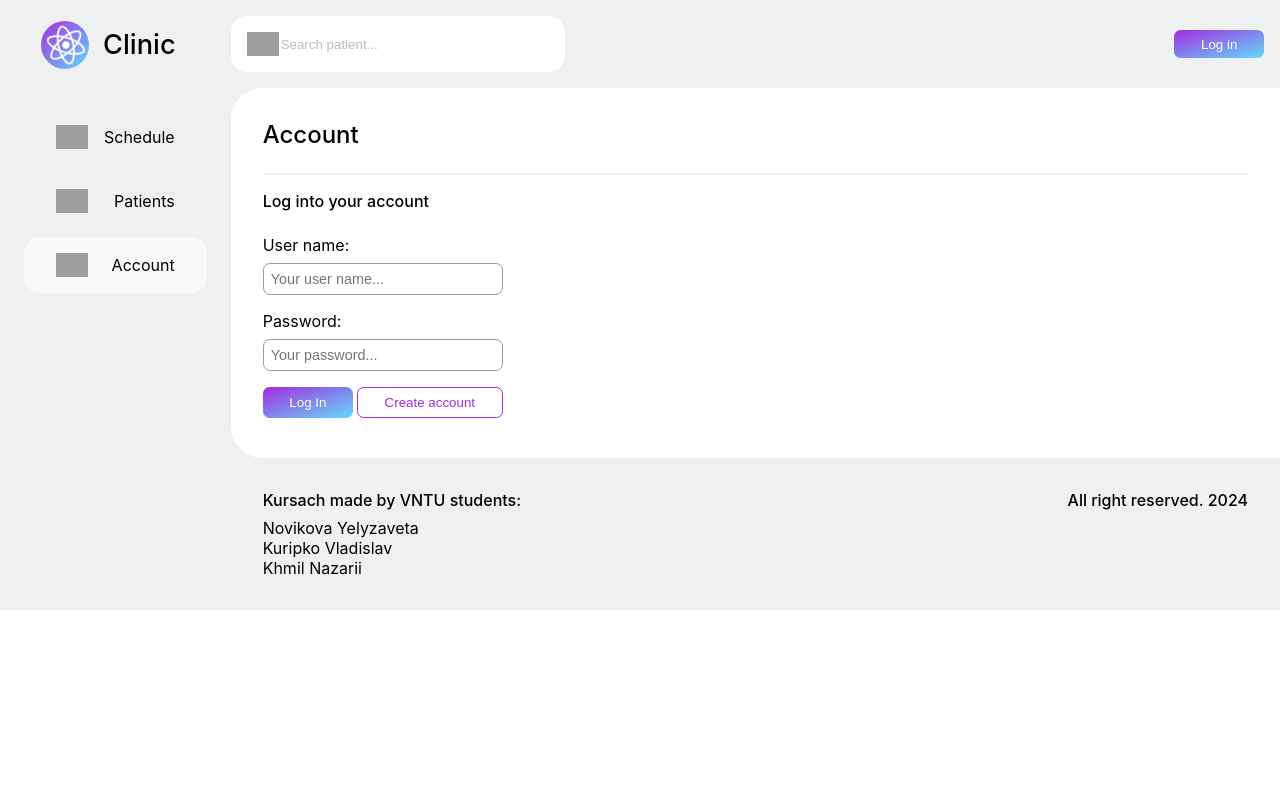
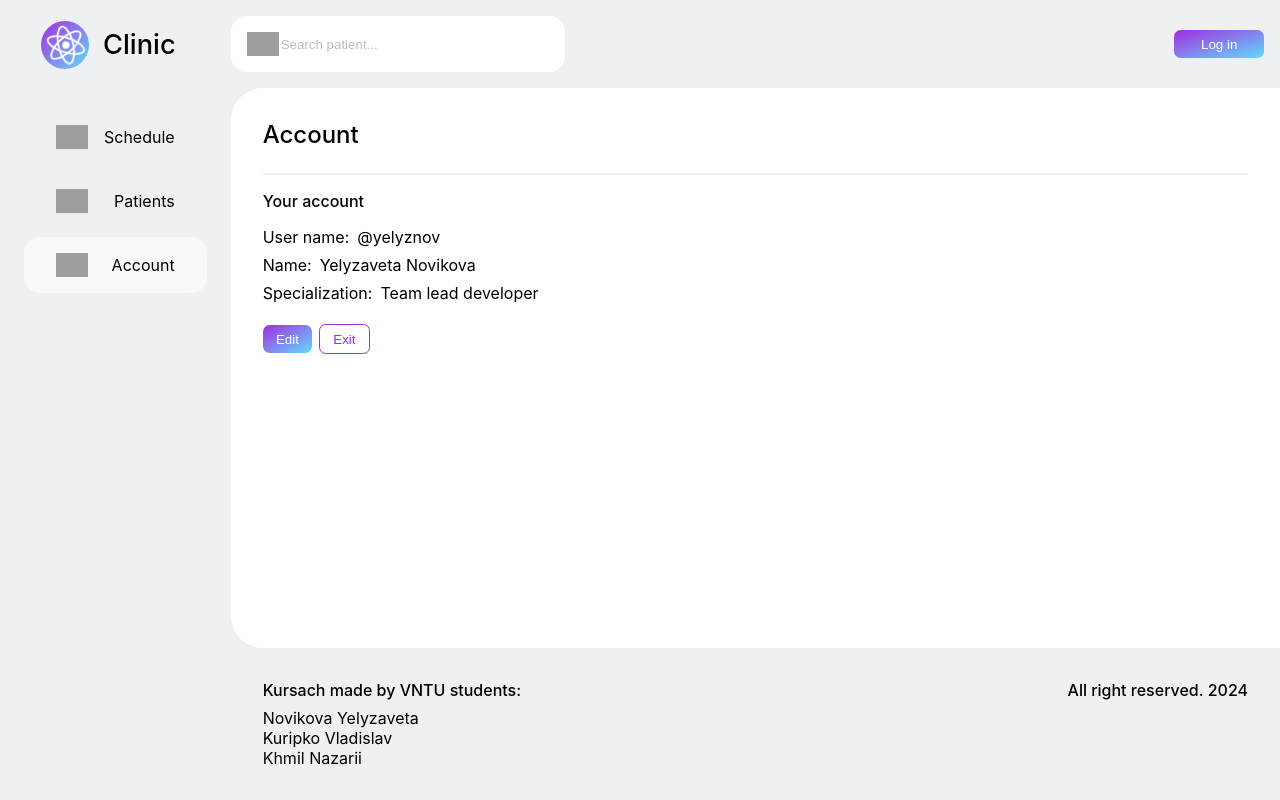
Before and after one commit to yelyzavetanov/clinic, a React (Create React App) app: page /account in a window 1280 px wide. Built offline with nearby package versions, Linux system fonts and the light colour scheme; grey boxes are pictures that could not be loaded.

Commit message:
Add account info component

```diff
--- a/src/components/Account/Account.jsx
+++ b/src/components/Account/Account.jsx
@@ -3,15 +3,17 @@ import s from "./Account.module.css";
 import GrayLine from "../common/GrayLine/GrayLine";
 import LogIn from "./LogIn/LogIn";
 import CreateAccount from "./CreateAccount/CreateAccount";
+import AccountInfo from "./AccountInfo/AccountInfo";
 
 function Account() {
-    const [accountComponent, setAccountComponent] = useState("logIn");
+    const [accountComponent, setAccountComponent] = useState("accountInfo");
 
     return (
         <div className={s.accountContainer}>
             <div className={s.account}>
                 <div className={s.title}>Account</div>
                 <GrayLine/>
+                {accountComponent === "accountInfo" && <AccountInfo setAccountComponent={setAccountComponent}/>}
                 {accountComponent === "logIn" && <LogIn setAccountComponent={setAccountComponent}/>}
                 {accountComponent === "createAccount" && <CreateAccount setAccountComponent={setAccountComponent}/>}
             </div>
--- a/src/components/Account/Account.module.css
+++ b/src/components/Account/Account.module.css
@@ -1,6 +1,7 @@
 .accountContainer {
     background: #eef0f2;
     width: 100%;
+    min-height: 70vh;
 }
 
 .account {
--- /dev/null
+++ b/src/components/Account/AccountInfo/AccountInfo.jsx
@@ -0,0 +1,72 @@
+import React, {useState} from "react";
+import s from "./AccountInfo.module.css";
+
+function AccountInfo(props) {
+    const [editMode, setEditMode] = useState(false);
+    const [isExitMessage, setIsExitMessage] = useState(false);
+
+    const [name, setName] = useState("Yelyzaveta Novikova");
+    const [specialization, setSpecialization] = useState("Team lead developer");
+
+    const onExitButton = () => {
+        setIsExitMessage(true);
+        setEditMode(false);
+    }
+
+    const onEditButton = () => {
+        setEditMode(true);
+        setIsExitMessage(false);
+    }
+
+
+    return (
+        <div className={s.accountInfo}>
+            <div className={s.title}>Your account</div>
+            <div>
+                <div className={s.accountInfoItem}>
+                    User name:
+                    <span>@yelyznov</span>
+                </div>
+                <div className={s.accountInfoItem}>
+                    Name:
+                    {editMode
+                        ? <input
+                            placeholder={"Your name..."}
+                            value={name}
+                            onChange={event => setName(event.target.value)}
+                        />
+                        : <span>{name}</span>
+                    }
+                </div>
+                <div className={s.accountInfoItem}>
+                    Specialization:
+                    {editMode
+                        ? <input
+                            placeholder={"Your specialization..."}
+                            value={specialization}
+                            onChange={event => setSpecialization(event.target.value)}
+                        />
+                        : <span>{specialization}</span>
+                    }
+                </div>
+                {isExitMessage &&
+                    <div>Are you sure you want to exit?</div>
+                }
+                <div className={s.buttonsContainer}>
+                    {editMode
+                        ? <button className={s.editButton} onClick={() => setEditMode(false)}>Save</button>
+                        : <button className={s.editButton} onClick={onEditButton}>Edit</button>
+                    }
+                    <button className={s.exitButton} onClick={onExitButton}>Exit</button>
+                    {isExitMessage &&
+                        <button className={s.exitButton} onClick={() => setIsExitMessage(false)}>
+                            Cansel
+                        </button>
+                    }
+                </div>
+            </div>
+        </div>
+    )
+}
+
+export default AccountInfo;
--- /dev/null
+++ b/src/components/Account/AccountInfo/AccountInfo.module.css
@@ -0,0 +1,53 @@
+.accountInfo {
+    /*width: max-content;*/
+}
+
+.title {
+    padding: 1em 0;
+    font-weight: 500;
+}
+
+.accountInfo span {
+    padding: 0.5em;
+}
+
+.accountInfoItem {
+    padding-bottom: 0.5em;
+}
+
+.accountInfo input {
+    margin: 0 0.5em;
+    padding: 0.5em;
+    border-radius: 0.5em;
+    border: #999999 0.1em solid;
+}
+
+.buttonsContainer {
+    /*display: flex;*/
+    /*justify-content: space-between;*/
+}
+
+.editButton, .exitButton {
+    margin: 1em 0;
+    padding: 0.5em 1em;
+    background: linear-gradient(to top left, #61dbfb, #a32cdf);
+    border: none;
+    color: #ffffff;
+    border-radius: 0.5em;
+    transition: 0.5s;
+}
+
+.editButton:hover, .exitButton {
+    color: #a32cdf;
+    background: #ffffff;
+    border: #a32cdf 0.1em solid;
+}
+
+.exitButton:hover {
+    background: #a32cdf;
+    color: #ffffff;
+}
+
+.exitButton {
+    margin-left: 0.5em;
+}
```
